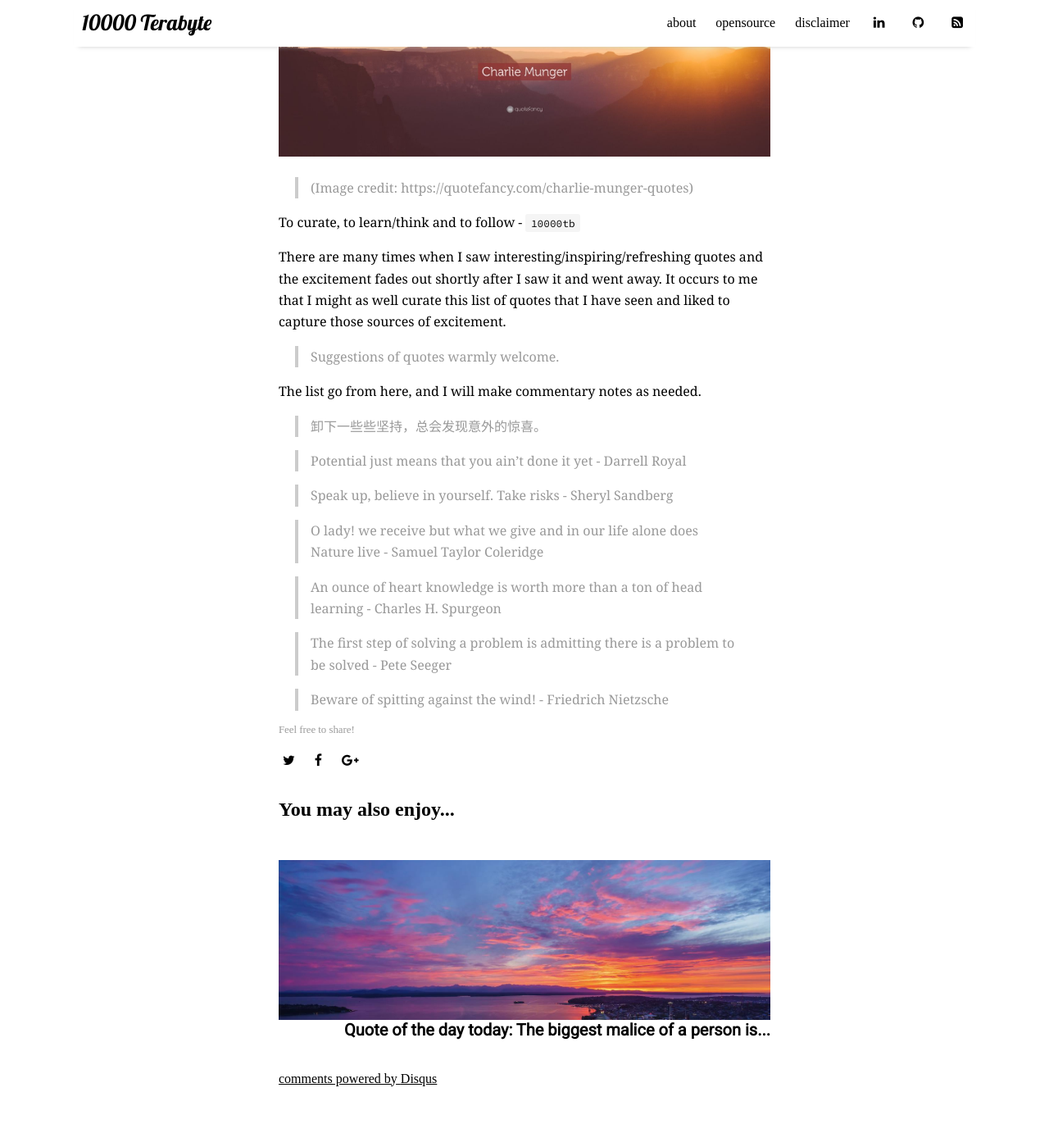
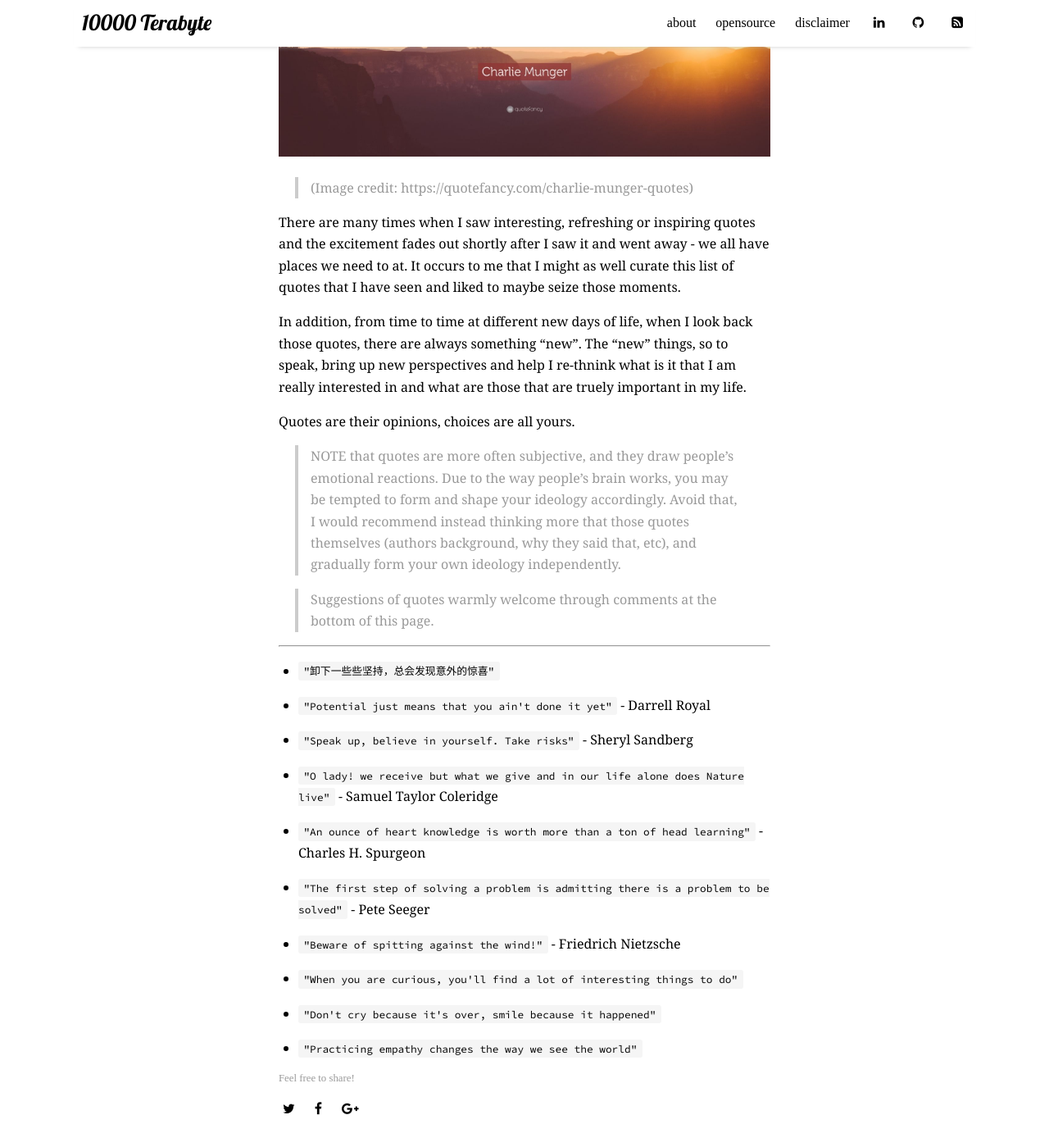
Before and after one commit to 10000TB/10000TB.github.io, a Jekyll site: the page built from _posts/2018-04-04-Curating-quotes-to-curate-to-follow.md, in a window 1280 px wide and 1400 px high, scrolled down 349 px. Shown: the whole window at 82% size. Built offline with Jekyll 4.4.1, drawn with Linux system fonts in a browser that asks for light colours; nearby versions of some CDN libraries; some web fonts are replaced; comment, search, counter and statistics services are not loaded; some of the changed text lies outside the part shown.

Commit message:
[post update] added new quotes into quotes curation post.

```diff
--- a/_layouts/home.html
+++ b/_layouts/home.html
@@ -9,6 +9,7 @@
     <span style="color:white; background-color: black;padding: 2px 2px; font-family: 'Lobster', cursive;">Pinned</span><br/><br/>
     &nbsp;&nbsp;&nbsp;<a href="{{ site.url }}/tech/My-2-cents-on-tech-interviews.html"> My 2 cents on tech interviews in a non-holistic view - methodologies, outcome, candidate experience, and tips </a><br/><br/>
     &nbsp;&nbsp;&nbsp;<a href="{{ site.url }}/python/blog-series-python-A-Curated-List-Those-Python-How-To-You-Search-Frequently-in-Your-Daily-Programming.html">A curated list: those python How-Tos we search frequently in our daily programming</a><br/><br/>
+    &nbsp;&nbsp;&nbsp;<a href="{{ site.url }}/quotes/Curating-quotes-to-curate-to-follow.html">A curated list of quotes - To curate, to learn, to follow and to lead</a><br/><br/>
     <br/>
     <span style="color:white; background-color: black;padding: 2px 2px;font-family: 'Lobster', cursive; ">All</span><br/>
 </div>
--- a/_posts/2018-04-04-Curating-quotes-to-curate-to-follow.md
+++ b/_posts/2018-04-04-Curating-quotes-to-curate-to-follow.md
@@ -1,6 +1,6 @@
 ---
 layout: "post"
-title: "To curate, to learn and to follow - A curated list of quotes"
+title: "A curated list of quotes - To curate, to learn, to follow and to lead"
 comments: true
 categories: quotes
 tags: [quote, curate]
@@ -9,23 +9,35 @@
 > (Image credit: https://quotefancy.com/charlie-munger-quotes)
 
 
-To curate, to learn/think and to follow - `10000tb`
+There are many times when I saw interesting, refreshing or inspiring quotes and the excitement fades out shortly after I saw it and went away - we all have places we need to at. It occurs to me that I might as well curate this list of quotes that I have seen and liked to maybe seize those moments.
 
-There are many times when I saw interesting/inspiring/refreshing quotes and the excitement fades out shortly after I saw it and went away. It occurs to me that I might as well curate this list of quotes that I have seen and liked to capture those sources of excitement.
-> Suggestions of quotes warmly welcome.
+In addition, from time to time at different new days of life, when I look back those quotes, there are always something "new". The "new" things, so to speak, bring up new perspectives and help I re-thnink what is it that I am really interested in and what are those that are truely important in my life.
 
-The list go from here, and I will make commentary notes as needed.
+Quotes are their opinions, choices are all yours.
+> NOTE that quotes are more often subjective, and they draw people's emotional reactions. Due to the way people's brain works, you may be tempted to form and shape your ideology accordingly. Avoid that, I would recommend instead thinking more that those quotes themselves (authors background, why they said that, etc), and gradually form your own ideology independently.
 
-> 卸下一些些坚持，总会发现意外的惊喜。
+> Suggestions of quotes warmly welcome through comments at the bottom of this page.
 
-> Potential just means that you ain't done it yet  -  Darrell Royal
 
-> Speak up, believe in yourself. Take risks  -  Sheryl Sandberg
+-----------------------------------------
 
-> O lady! we receive but what we give and in our life alone does Nature live - Samuel Taylor Coleridge
 
-> An ounce of heart knowledge is worth more than a ton of head learning - Charles H. Spurgeon
+* `"卸下一些些坚持，总会发现意外的惊喜"`
 
-> The first step of solving a problem is admitting there is a problem to be solved - Pete Seeger
+* `"Potential just means that you ain't done it yet"`  -  Darrell Royal
 
-> Beware of spitting against the wind! - Friedrich Nietzsche
+* `"Speak up, believe in yourself. Take risks"`  -  Sheryl Sandberg
+
+* `"O lady! we receive but what we give and in our life alone does Nature live"` - Samuel Taylor Coleridge
+
+* `"An ounce of heart knowledge is worth more than a ton of head learning"` - Charles H. Spurgeon
+
+* `"The first step of solving a problem is admitting there is a problem to be solved"` - Pete Seeger
+
+* `"Beware of spitting against the wind!"` - Friedrich Nietzsche
+
+* `"When you are curious, you'll find a lot of interesting things to do"`
+
+* `"Don't cry because it's over, smile because it happened"`
+
+* `"Practicing empathy changes the way we see the world"`
```
